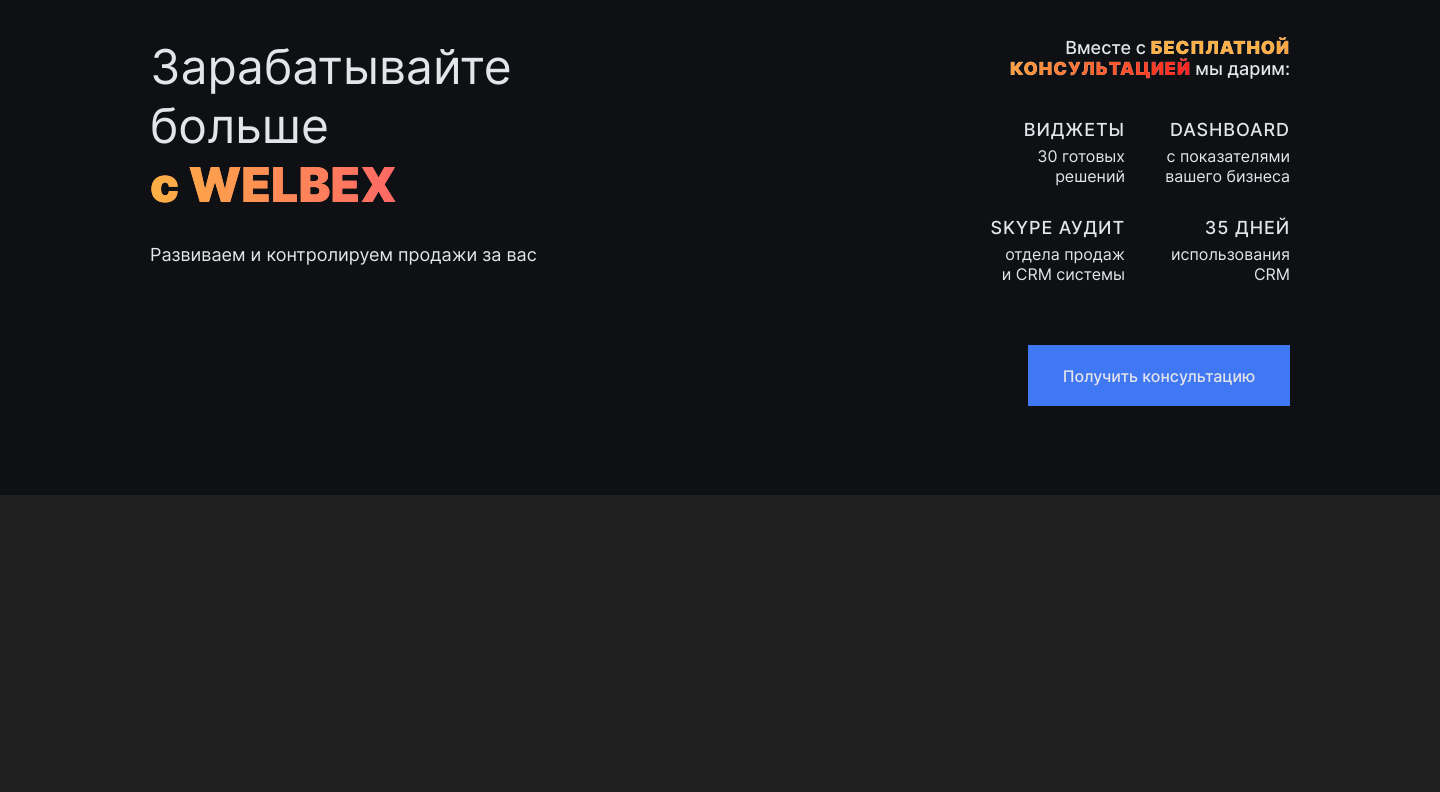
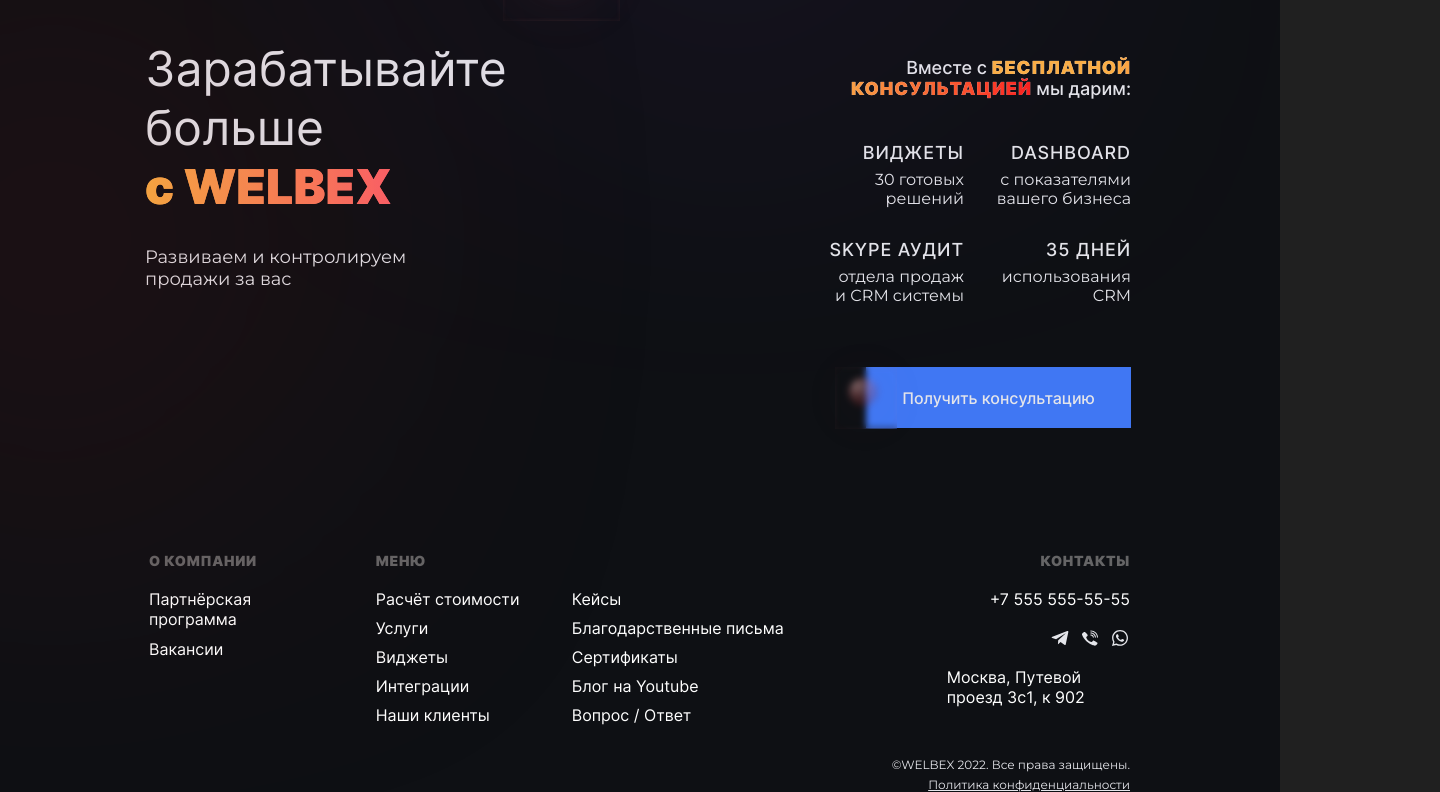
Before and after one commit to KappaKappaKappaKappaKappa/test-job, a React (Create React App) app: page / in a window 1280 px wide. Shown: the part 168-960 px from the top of the page, 1440 px wide, since content can reach past the window. Before the commit the page ends 800 px from the top, so only its background shows below. Built offline with nearby package versions, Linux system fonts and the light colour scheme.

Commit message:
FEAT: Создать компонент Footer

```diff
--- a/src/App.css
+++ /dev/null
@@ -1,6 +0,0 @@
-.app {
-  width           : 1440px;
-  background-color: #0E1014;
-  box-sizing      : border-box;
-  padding         : 46px 150px 20px;
-}
--- a/src/App.js
+++ /dev/null
@@ -1,16 +0,0 @@
-import "./App.css";
-import "./vendor/normalize.css";
-import "./vendor/fonts.css";
-import Header from "./components/Header/Header";
-import Landing from "./components/Landing/Landing";
-
-function App() {
-  return (
-    <section className="app">
-      <Header />
-      <Landing />
-    </section>
-  );
-}
-
-export default App;
--- /dev/null
+++ b/src/components/App/App.css
@@ -0,0 +1,59 @@
+.app {
+  background-color: #0E1014;
+  box-sizing      : border-box;
+  position        : relative;
+  overflow        : hidden;
+}
+
+.app::before {
+  content      : "";
+  position     : absolute;
+  top          : -154px;
+  left         : 602px;
+  width        : 259px;
+  height       : 259px;
+  border-radius: 259px;
+  opacity      : 0.5;
+  background   : #833AB4;
+  filter       : blur(196px);
+}
+
+.app::after {
+  content      : "";
+  position     : absolute;
+  top          : 251px;
+  left         : -102px;
+  width        : 311px;
+  height       : 311px;
+  border-radius: 311px;
+  opacity      : 0.5;
+  background   : #961A1A;
+  filter       : blur(196px);
+}
+
+.app__red-ball-big {
+  position       : absolute;
+  top            : 72px;
+  left           : 503px;
+  fill           : radial-gradient(82.3% 82.3% at 27.25% 26.5%, rgba(255, 208, 208, 0.54) 0%, rgba(212, 93, 93, 0.26) 59.67%, rgba(167, 49, 49, 0.25) 78.59%, rgba(130, 25, 25, 0.25) 100%);
+  filter         : drop-shadow(3px 6px 27px rgba(223, 125, 125, 0.25));
+  backdrop-filter: blur(2px);
+}
+
+.app__red-ball-small {
+  position       : absolute;
+  top            : 535px;
+  left           : 835px;
+  fill           : radial-gradient(82.3% 82.3% at 27.25% 26.5%, rgba(255, 208, 208, 0.48) 0%, rgba(212, 93, 93, 0.25) 59.67%, rgba(167, 49, 49, 0.26) 78.59%, rgba(130, 25, 25, 0.23) 100%);
+  filter         : drop-shadow(3px 6px 27px rgba(223, 125, 125, 0.25)) blur(2.5px);
+  backdrop-filter: blur(2px);
+}
+
+.app__purple-ball {
+  position       : absolute;
+  left           : 851px;
+  top            : -2px;
+  fill           : radial-gradient(82.3% 82.3% at 27.25% 26.5%, rgba(236, 208, 255, 0.64) 0%, rgba(161, 93, 207, 0.24) 59.67%, rgba(118, 49, 164, 0.21) 78.59%, rgba(86, 24, 128, 0.23) 100%);
+  filter         : drop-shadow(3px 6px 27px rgba(177, 118, 217, 0.25)) blur(5px);
+  backdrop-filter: blur(2px);
+}
--- /dev/null
+++ b/src/components/App/App.jsx
@@ -0,0 +1,32 @@
+import "./App.css";
+import "../../vendor/normalize.css";
+import "../../vendor/fonts.css";
+import Header from "../Header/Header";
+import Landing from "../Landing/Landing";
+import Footer from "../Footer/Footer";
+import redBallBig from "../../images/red-ball-big.svg";
+import redBallSmall from "../../images/red-ball-small.svg";
+import purpleBall from "../../images/purple-ball.svg";
+
+function App() {
+  return (
+    <section className="app">
+      <img
+        src={redBallBig}
+        alt="Красный большой шар"
+        className="app__red-ball-big"
+      />
+      <img
+        src={redBallSmall}
+        alt="Красный маленький шар"
+        className="app__red-ball-small"
+      />
+      <img src={purpleBall} alt="Фиолетовый шар" className="app__purple-ball" />
+      <Header />
+      <Landing />
+      <Footer />
+    </section>
+  );
+}
+
+export default App;
--- /dev/null
+++ b/src/components/Footer/Footer.css
@@ -0,0 +1,96 @@
+footer {
+    padding: 55px 150px 0 149px;
+}
+
+.footer__container {
+    display      : flex;
+    margin-bottom: 32px;
+}
+
+.footer__about {
+    margin-right: 98px;
+}
+
+.footer__about-container {
+    display       : flex;
+    flex-direction: column;
+    gap           : 10px;
+}
+
+.footer__title {
+    color         : #656566;
+    font-size     : 14px;
+    font-style    : normal;
+    font-weight   : 700;
+    line-height   : normal;
+    letter-spacing: 0.7px;
+    text-transform: uppercase;
+    margin-bottom : 20px;
+}
+
+.footer__menu {
+    margin-right: 163px;
+}
+
+.footer__menu-container {
+    display              : grid;
+    grid-template-columns: 144px 212px;
+    grid-template-rows   : repeat(5, auto);
+    gap                  : 9px 52px;
+}
+
+.footer__contacts {
+    display       : flex;
+    flex-direction: column;
+    gap           : 20px;
+    align-items   : flex-end;
+}
+
+.footer__title-contacts {
+    text-align    : right;
+    color         : #656566;
+    font-size     : 14px;
+    font-style    : normal;
+    font-weight   : 700;
+    line-height   : normal;
+    letter-spacing: 0.7px;
+    text-transform: uppercase;
+}
+
+.footer__contacts-container {
+    display       : flex;
+    flex-direction: column;
+    align-items   : end;
+    gap           : 19px;
+}
+
+.footer__info-container {
+    display       : flex;
+    flex-direction: column;
+    gap           : 5px;
+    align-items   : end;
+}
+
+.footer__root {
+    color      : #E4E5EA;
+    font-family: 'Montserrat';
+    font-size  : 12px;
+    font-style : normal;
+    font-weight: 400;
+    line-height: normal;
+}
+
+.footer__policy {
+    color               : #E4E5EA;
+    font-family         : 'Montserrat';
+    font-size           : 12px;
+    font-style          : normal;
+    font-weight         : 400;
+    line-height         : normal;
+    text-decoration-line: underline;
+}
+
+.footer__contacts-icon-container {
+    display: flex;
+    gap    : 10px;
+}
--- /dev/null
+++ b/src/components/Footer/Footer.jsx
@@ -0,0 +1,63 @@
+import "./Footer.css";
+import telegram from "../../images/telegram.svg";
+import viber from "../../images/viber.svg";
+import whatsUp from "../../images/whats-up.svg";
+
+function Footer() {
+  return (
+    <footer className="footer">
+      <div className="footer__container">
+        <div className="footer__about">
+          <p className="footer__title">О компании</p>
+          <div className="footer__about-container">
+            <p className="footer__about-text">Партнёрская программа</p>
+            <p className="footer__about-text">Вакансии</p>
+          </div>
+        </div>
+        <div className="footer__menu">
+          <p className="footer__title">Меню</p>
+          <div className="footer__menu-container">
+            <p className="footer__menu-text">Расчёт стоимости</p>
+            <p className="footer__menu-text">Кейсы</p>
+            <p className="footer__menu-text">Услуги</p>
+            <p className="footer__menu-text">Благодарственные письма</p>
+            <p className="footer__menu-text">Виджеты</p>
+            <p className="footer__menu-text">Сертификаты</p>
+            <p className="footer__menu-text">Интеграции</p>
+            <p className="footer__menu-text">Блог на Youtube</p>
+            <p className="footer__menu-text">Наши клиенты</p>
+            <p className="footer__menu-text">Вопрос / Ответ</p>
+          </div>
+        </div>
+        <div className="footer__contacts">
+          <p className="footer__title-contacts">Контакты</p>
+          <div className="footer__contacts-container">
+            <p className="footer__contacts-nubmber">+7 555 555-55-55</p>
+            <div className="footer__contacts-icon-container">
+              <img
+                className="footer__icon"
+                src={telegram}
+                alt="Иконка Telegram"
+              />
+              <img className="footer__icon" src={viber} alt="Иконка Viber" />
+              <img
+                className="footer__icon"
+                src={whatsUp}
+                alt="Иконка Whats-Up"
+              />
+            </div>
+            <p className="footer__contacts-adress">
+              Москва, Путевой проезд 3с1, к 902
+            </p>
+          </div>
+        </div>
+      </div>
+      <div className="footer__info-container">
+        <p className="footer__root">©WELBEX 2022. Все права защищены.</p>
+        <p className="footer__policy">Политика конфиденциальности</p>
+      </div>
+    </footer>
+  );
+}
+
+export default Footer;
--- a/src/components/Header/Header.css
+++ b/src/components/Header/Header.css
@@ -1,6 +1,7 @@
 .header {
     display      : flex;
     margin-bottom: 90px;
+    padding: 46px 150px 0;
 }
 
 .header__logo-images {
@@ -53,6 +54,10 @@
     gap           : 10px;
 }
 
+.header__navigation{
+    width: 639px;
+}
+
 .header__navigation-list li {
     all        : unset;
     color      : #E4E5EA;
@@ -60,10 +65,12 @@
     font-style : normal;
     font-weight: 500;
     line-height: normal;
+    z-index: 1;
 }
 
 .header__logo-info {
     color      : #E4E5EA;
+    font-family: 'Montserrat';
     font-size  : 10px;
     font-style : normal;
     font-weight: 400;
--- a/src/components/Landing/Landing.css
+++ b/src/components/Landing/Landing.css
@@ -1,6 +1,7 @@
 .landing {
     display        : flex;
     justify-content: space-between;
+    padding: 0 149px 0px 145px;
 }
 
 .landing__left-container {
@@ -43,15 +44,18 @@
 
 .landing__description {
     color      : #E4E5EA;
+    font-family: "Montserrat";
     font-size  : 18px;
     font-style : normal;
     font-weight: 400;
     line-height: normal;
+    width      : 275px;
 }
 
 .landing__right-container {
     display       : flex;
     flex-direction: column;
+    padding-top: 18px;
 }
 
 .landing__right-subtitle {
@@ -64,7 +68,7 @@
     font-weight    : 500;
     line-height    : normal;
     width          : 291px;
-    margin-bottom  : 40px;
+    margin-bottom  : 43px;
     align-self     : end;
 }
 
@@ -83,15 +87,15 @@
 .landing__info-container {
     display              : grid;
     grid-template-columns: 2fr 135px;
-    gap                  : 31px 30px;
-    margin-bottom        : 61px;
+    gap                  : 31px 32px;
+    margin-bottom        : 62px;
 }
 
 .landing__container-text {
     width         : 135px;
     display       : flex;
     flex-direction: column;
-    gap           : 6px;
+    gap           : 7px;
 }
 
 .landing__text-title {
@@ -108,6 +112,7 @@
 .landing__text {
     color      : #E4E5EA;
     text-align : right;
+    font-family: 'Montserrat';
     font-size  : 16px;
     font-style : normal;
     font-weight: 400;
@@ -118,7 +123,7 @@
     all          : unset;
     color        : #E4E5EA;
     background   : #4077F3;
-    width        : 262px;
+    width        : 265px;
     height       : 61px;
     text-align   : center;
     font-size    : 16px;
```
Also changed, not shown: src/index.js (+4 -4 lines).
